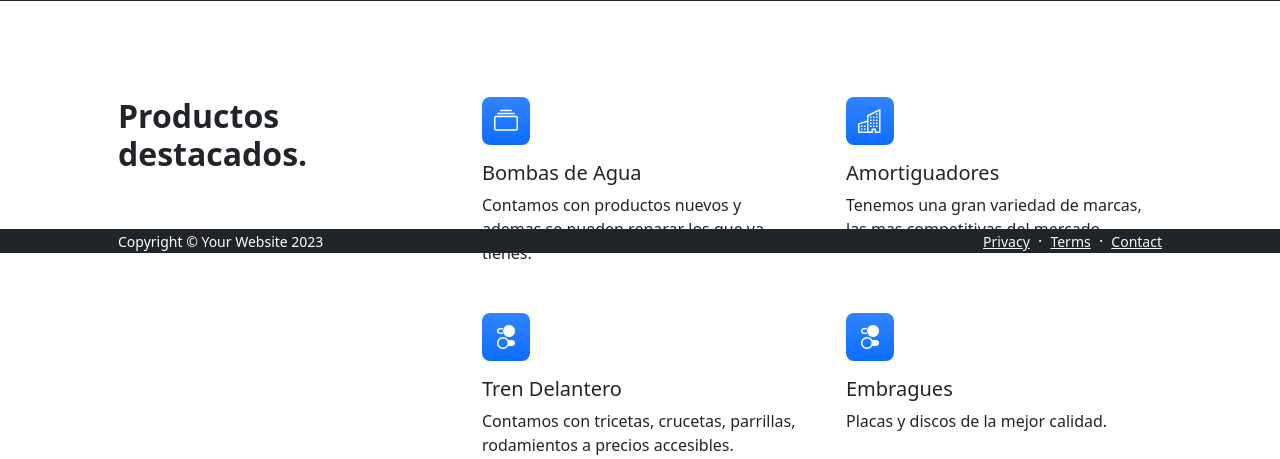
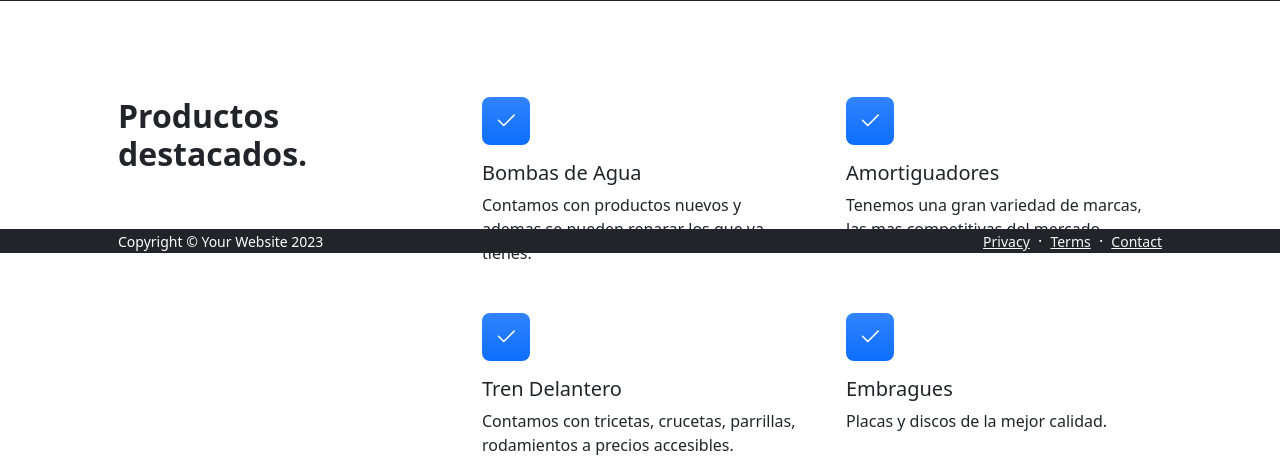
Before and after one commit to NicolasFernandez1994/01, a Django app: page / in a window 1280 px wide. Shown: the part 547-1006 px from the top of the page. Run offline with Django 4.2, Linux system fonts and the light colour scheme; grey boxes labelled with a size stand in for pictures from a placeholder-image service; some libraries are stand-ins or nearby versions.

Commit message:
corregida imagenes en productos

```diff
--- a/project/apps/Home/templates/Home/03productosD.html
+++ b/project/apps/Home/templates/Home/03productosD.html
@@ -4,22 +4,22 @@
         <div class="col-lg-8">
             <div class="row gx-5 row-cols-1 row-cols-md-2">
                 <div class="col mb-5 h-100">
-                    <div class="feature bg-primary bg-gradient text-white rounded-3 mb-3"><i class="bi bi-collection"></i></div>
+                    <div class="feature bg-primary bg-gradient text-white rounded-3 mb-3"><i class="bi bi-check2"></i></div>
                     <h2 class="h5">Bombas de Agua</h2>
                     <p class="mb-0">Contamos con productos nuevos y ademas se pueden reparar los que ya tienes.</p>
                 </div>
                 <div class="col mb-5 h-100">
-                    <div class="feature bg-primary bg-gradient text-white rounded-3 mb-3"><i class="bi bi-building"></i></div>
+                    <div class="feature bg-primary bg-gradient text-white rounded-3 mb-3"><i class="bi bi-check2"></i></div>
                     <h2 class="h5">Amortiguadores</h2>
                     <p class="mb-0">Tenemos una gran variedad de marcas, las mas competitivas del mercado.</p>
                 </div>
                 <div class="col mb-5 mb-md-0 h-100">
-                    <div class="feature bg-primary bg-gradient text-white rounded-3 mb-3"><i class="bi bi-toggles2"></i></div>
+                    <div class="feature bg-primary bg-gradient text-white rounded-3 mb-3"><i class="bi bi-check2"></i></div>
                     <h2 class="h5">Tren Delantero</h2>
                     <p class="mb-0">Contamos con tricetas, crucetas, parrillas, rodamientos a precios accesibles.</p>
                 </div>
                 <div class="col h-100">
-                    <div class="feature bg-primary bg-gradient text-white rounded-3 mb-3"><i class="bi bi-toggles2"></i></div>
+                    <div class="feature bg-primary bg-gradient text-white rounded-3 mb-3"><i class="bi bi-check2"></i></div>
                     <h2 class="h5">Embragues</h2>
                     <p class="mb-0">Placas y discos de la mejor calidad.</p>
                 </div>
```
